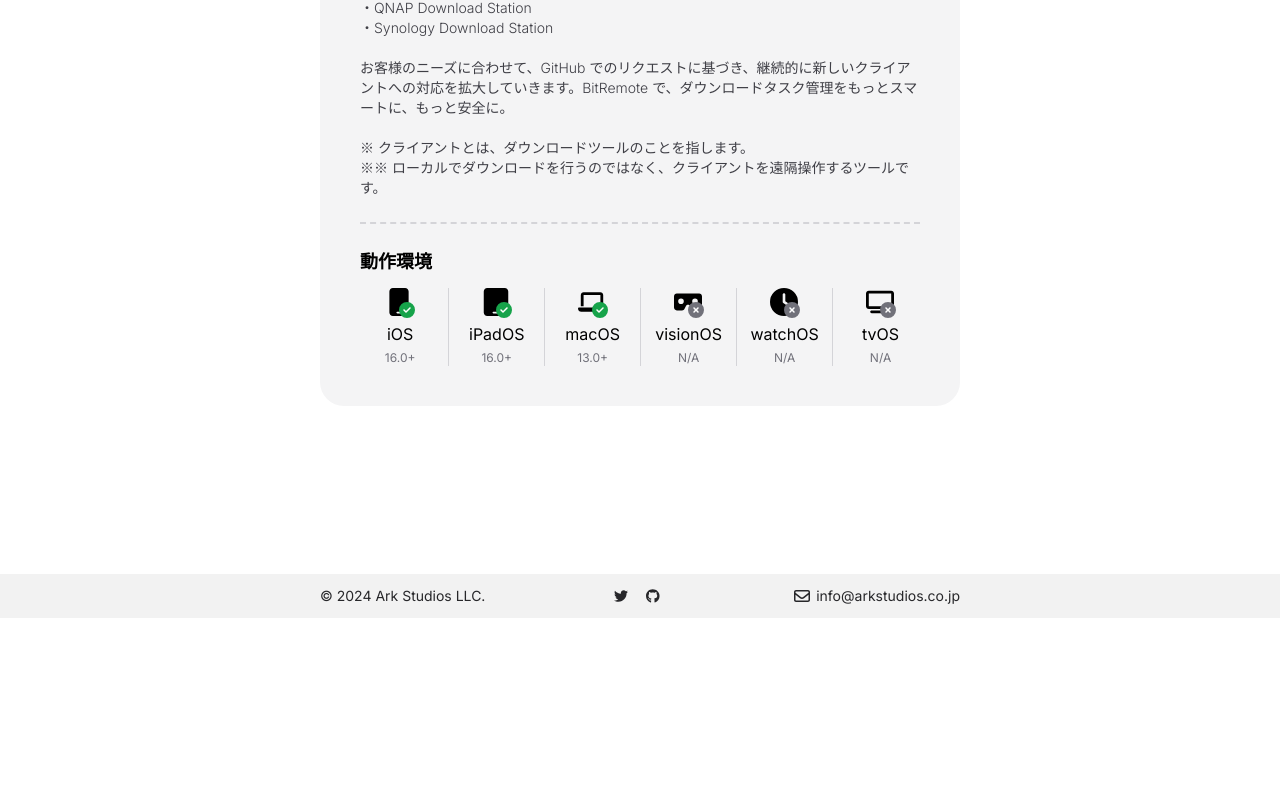
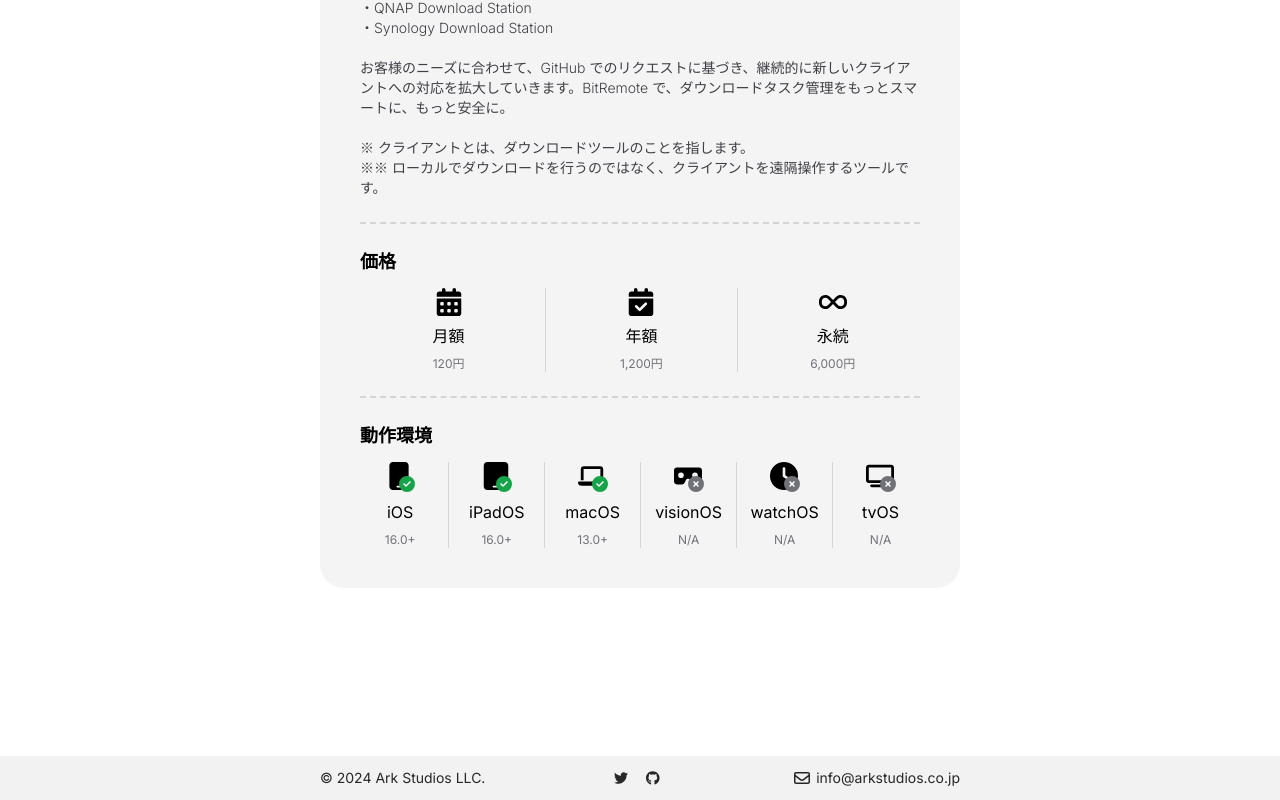
Before and after one commit to ArkStudiosLLC/arkstudios-website, a Next.js app: page /products in a window 1280 px wide. Shown: the part 736-1536 px from the top of the page. Before the commit the page ends 1354 px from the top, so only its background shows below. Built offline with nearby package versions, Linux system fonts and the light colour scheme.

Commit message:
Add price section in products page

```diff
--- a/src/app/products/data.ts
+++ b/src/app/products/data.ts
@@ -8,13 +8,18 @@
   versionDescription?: string
 }
 
+export interface PriceInfo {
+  type: 'month' | 'year' | 'lifetime'
+  value: string
+}
+
 export interface AppInfo {
   title: string
   subtitle: string
+  icon: StaticImageData
+  websiteLink: string
   description: string
-  websiteLink: string
-  icon: StaticImageData
-  screenshots: StaticImageData[]
+  priceInfos: PriceInfo[]
   platformInfos: PlatformInfo[]
 }
 
@@ -22,6 +27,8 @@
   {
     title: 'BitRemote',
     subtitle: 'ダウンロードタスク遠隔管理アプリ',
+    icon: bitRemoteIcon,
+    websiteLink: 'https://bitremote.app',
     description: `BitRemote は、Apple プラットフォームに最適化され、ダウンロードタスクを効率的かつ簡単に管理するツールです。安全性を重視し、クライアント※のログイン情報は弊社サーバーではなく、デバイス内部や iCloud に安全に保管。大切なデータは、いつでもどこでも、お客様だけの手の中に。
 
     最先端のネイティブフレームワークにより、BitRemote は OS 上で直接動作し、ローカルファイルへの素早いアクセス※※や、バックグラウンドでの安定した動作を実現。加えて、Apple 独自のフレームワークを駆使した特別な機能を提供します。
@@ -38,9 +45,11 @@
     ※ クライアントとは、ダウンロードツールのことを指します。
     ※※ ローカルでダウンロードを行うのではなく、クライアントを遠隔操作するツールです。
     `,
-    websiteLink: 'https://bitremote.app',
-    icon: bitRemoteIcon,
-    screenshots: [],
+    priceInfos: [
+      { type: 'month', value: '120円' },
+      { type: 'year', value: '1,200円' },
+      { type: 'lifetime', value: '6,000円' },
+    ],
     platformInfos: [
       { name: 'iOS', isSupported: true, versionDescription: '16.0+' },
       { name: 'iPadOS', isSupported: true, versionDescription: '16.0+' },
--- a/src/app/products/page.tsx
+++ b/src/app/products/page.tsx
@@ -1,4 +1,7 @@
 import {
+  faCalendarDays,
+  faCalendarCheck,
+  faInfinity,
   faCircleCheck,
   faCircleXmark,
   faMobile,
@@ -12,8 +15,9 @@
 import { Metadata } from 'next'
 import Image from 'next/image'
 import Link from 'next/link'
+import React from 'react'
 
-import { AppInfo, PlatformInfo, appInfos } from './data'
+import { AppInfo, appInfos, PriceInfo, PlatformInfo } from './data'
 import Footer from '../ui/components/footer'
 import NavigationBar from '../ui/components/navigation-bar'
 
@@ -60,26 +64,51 @@
     )
   }
 
-  function PlatformSection({ appInfo }: { appInfo: AppInfo }) {
+  function PriceSection({ infos }: { infos: PriceInfo[] }) {
+    return (
+      <div className='flex flex-col gap-3'>
+        <SubsectionHeader title='価格' />
+        <HorizontalScrollSection>
+          {infos.map((info) => {
+            return (
+              <IconCell
+                key={info.type}
+                icon={<PriceIcon info={info} />}
+                title={(function () {
+                  switch (info.type) {
+                    case 'month':
+                      return '月額'
+                    case 'year':
+                      return '年額'
+                    case 'lifetime':
+                      return '永続'
+                  }
+                })()}
+                subtitle={info.value}
+              />
+            )
+          })}
+        </HorizontalScrollSection>
+      </div>
+    )
+  }
+
+  function PlatformSection({ infos }: { infos: PlatformInfo[] }) {
     return (
       <div className='flex flex-col gap-3'>
         <SubsectionHeader title='動作環境' />
-        <div className='hidden-scrollbar flex gap-2 divide-x divide-zinc-300 overflow-x-auto dark:divide-cyan-800 [&>*:not(:first-child)]:pl-2'>
-          {appInfo.platformInfos.map((platformInfo) => {
+        <HorizontalScrollSection>
+          {infos.map((info) => {
             return (
-              <div
-                key={platformInfo.name}
-                className='flex w-full min-w-20 flex-col items-center gap-1'
-              >
-                <PlatformIcon info={platformInfo} />
-                <p className='text-sm sm:text-base'>{platformInfo.name}</p>
-                <p className='text-xs text-zinc-500 dark:text-zinc-300'>
-                  {platformInfo.versionDescription || 'N/A'}
-                </p>
-              </div>
+              <IconCell
+                key={info.name}
+                icon={<PlatformIcon info={info} />}
+                title={info.name}
+                subtitle={info.versionDescription || 'N/A'}
+              />
             )
           })}
-        </div>
+        </HorizontalScrollSection>
       </div>
     )
   }
@@ -94,11 +123,56 @@
           >
             <SummarySection appInfo={appInfo} />
             <DescriptionSection content={appInfo.description} />
-            <PlatformSection appInfo={appInfo} />
+            <PriceSection infos={appInfo.priceInfos} />
+            <PlatformSection infos={appInfo.platformInfos} />
           </div>
         )
       })}
     </div>
+  )
+}
+
+function HorizontalScrollSection({ children }: { children: React.ReactNode }) {
+  return (
+    <div className='hidden-scrollbar flex gap-2 divide-x divide-zinc-300 overflow-x-auto dark:divide-cyan-800 [&>*:not(:first-child)]:pl-2'>
+      {children}
+    </div>
+  )
+}
+
+function IconCell({
+  icon,
+  title,
+  subtitle,
+}: {
+  icon: React.ReactNode
+  title: string
+  subtitle: string
+}) {
+  return (
+    <div className='flex w-full min-w-20 flex-col items-center gap-2'>
+      {icon}
+      <p className='text-sm sm:text-base'>{title}</p>
+      <p className='text-xs text-zinc-500 dark:text-zinc-300'>{subtitle}</p>
+    </div>
+  )
+}
+
+function PriceIcon({ info }: { info: PriceInfo }) {
+  return (
+    <FontAwesomeIcon
+      className='h-7 w-7'
+      icon={(function () {
+        switch (info.type) {
+          case 'month':
+            return faCalendarDays
+          case 'year':
+            return faCalendarCheck
+          case 'lifetime':
+            return faInfinity
+        }
+      })()}
+    />
   )
 }
 
```
